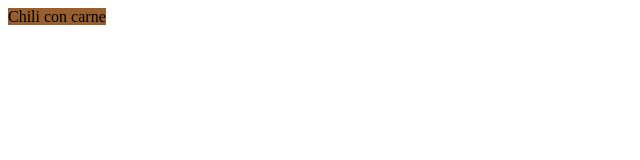
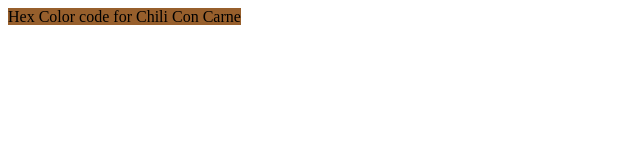
Before and after one commit to kryddstark/kryddstark.github.io, a plain HTML site: page index.html in a window 1280 px wide. Shown: the whole page, without its empty margins (0-640 px from the left). Drawn offline with Linux system fonts and the light colour scheme.

Commit message:
Update index.html

```diff
--- a/index.html
+++ b/index.html
@@ -1 +1 @@
-<span style="background-color: #985e2b">Chili con carne</span>
+<span style="background-color: #975f2c">Hex Color code for Chili Con Carne</span>
```
